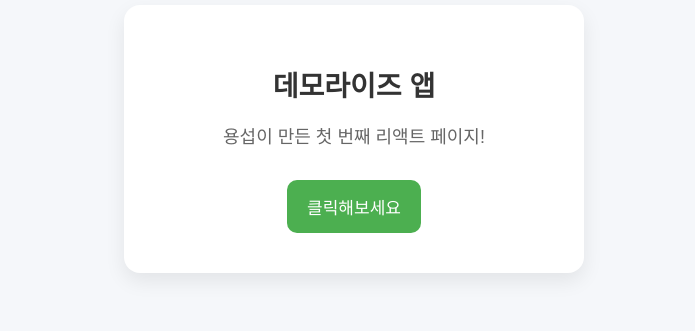
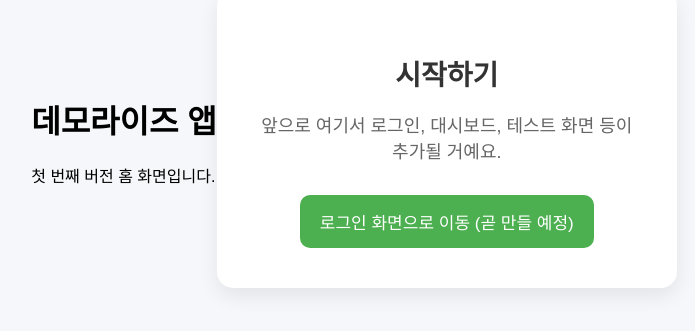
Before and after one commit to yongsup-demorise/demorise-app, a React (Create React App) app: page / in a window 1280 px wide. Shown: the part 261-592 px from the top of the page, without its empty margins (286-981 px from the left). Built offline with nearby package versions, Linux system fonts and the light colour scheme.

Commit message:
Refactor App component layout and text
Updated the App component structure and content.

```diff
--- a/src/App.js
+++ b/src/App.js
@@ -1,19 +1,25 @@
-import React from "react";
-import "./App.css";
+import React from 'react';
+import './App.css';
 
 function App() {
   return (
     <div className="App">
-      <div className="card">
-        <h1 className="card-title">데모라이즈 앱</h1>
-        <p className="card-desc">용섭이 만든 첫 번째 리액트 페이지!</p>
-        <button
-          className="card-btn"
-          onClick={() => alert("버튼 클릭됨!")}
-        >
-          클릭해보세요
-        </button>
-      </div>
+      <header className="app-header">
+        <h1 className="app-title">데모라이즈 앱</h1>
+        <p className="app-subtitle">첫 번째 버전 홈 화면입니다.</p>
+      </header>
+
+      <main className="app-main">
+        <div className="card">
+          <h2 className="card-title">시작하기</h2>
+          <p className="card-desc">
+            앞으로 여기서 로그인, 대시보드, 테스트 화면 등이 추가될 거예요.
+          </p>
+          <button className="card-btn">
+            로그인 화면으로 이동 (곧 만들 예정)
+          </button>
+        </div>
+      </main>
     </div>
   );
 }
```
